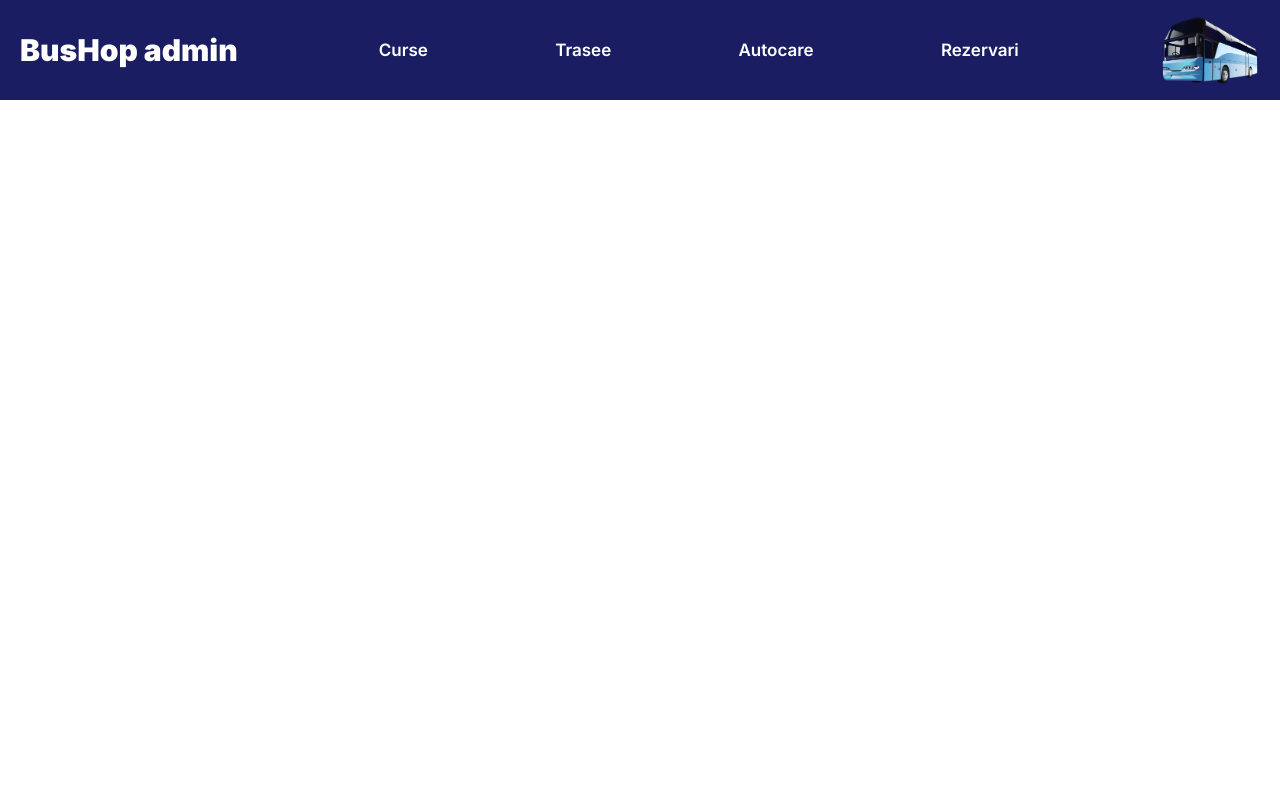
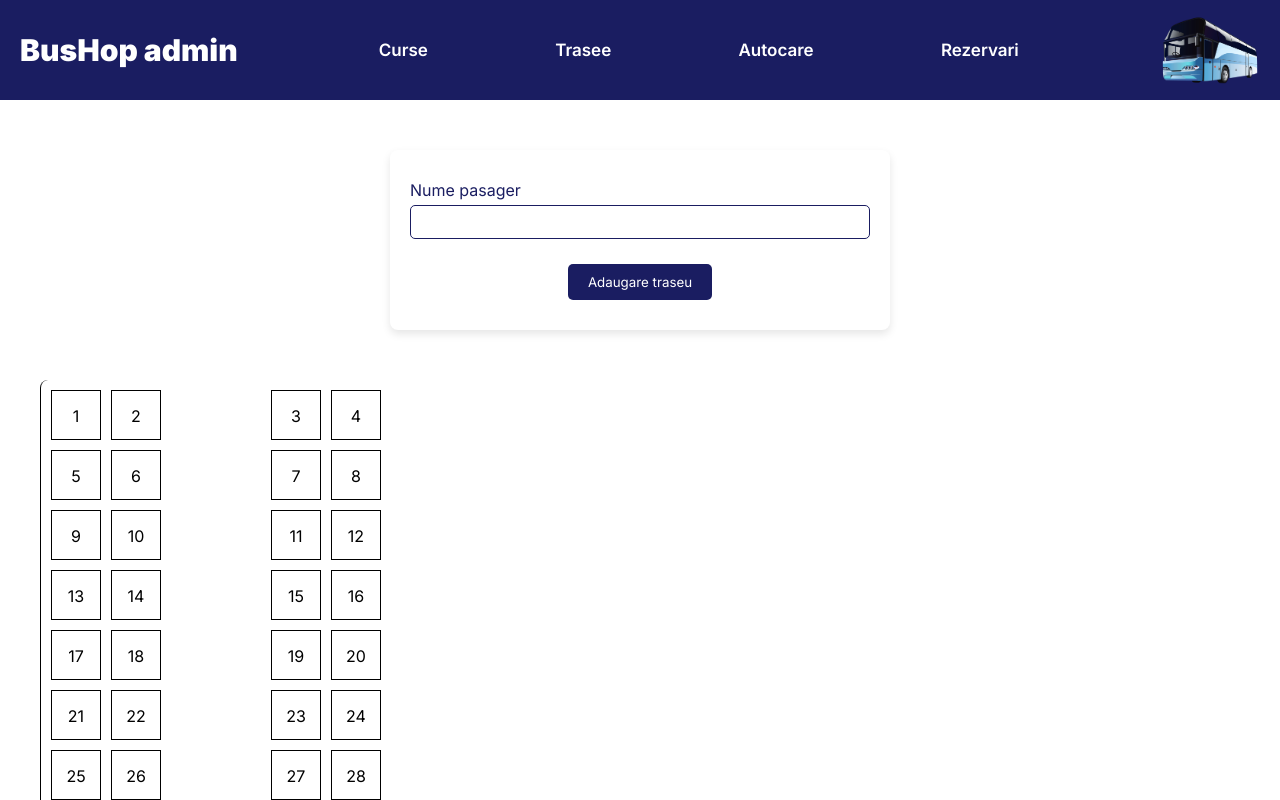
Before and after one commit to Tudor-Bondoc/BusHop, a React (Vite) app in the folder client_admin/: page /adaugare_rezervare/1 in a window 1280 px wide. Shown: the top 800 px of the page. Built offline with nearby package versions, Linux system fonts and the light colour scheme.

Commit message:
frontend for add rezervare - not finished

```diff
--- a/client_admin/src/App.jsx
+++ b/client_admin/src/App.jsx
@@ -11,6 +11,7 @@ import AddAutocar from "./pages/AddAutocar";
 import AddCursa from "./pages/AddCursa";
 import CurseRezervari from "./pages/CurseRezervari";
 import CursaPage from "./pages/CursaPage";
+import AddRezervare from "./pages/AddRezervare";
 
 export default function App() {
   return(
@@ -27,6 +28,7 @@ export default function App() {
           <Route path="/adaugare_autocar" element={<AddAutocar />} />
           <Route path="/adaugare_cursa" element={<AddCursa />} />
           <Route path="/curse/:id" element={<CursaPage />} />
+          <Route path="/adaugare_rezervare/:id" element={<AddRezervare />} />
         </Routes>
       </Router>
     </div>
--- /dev/null
+++ b/client_admin/src/components/Scaun.jsx
@@ -0,0 +1,11 @@
+import React from "react";
+import "../styles/Scaun.css"
+
+export default function Scaun(props) {
+
+    return(
+        <div className="scaun" onClick={()=>{props.onClick()}}>
+            {props.numar_loc}
+        </div>
+    )
+}
--- /dev/null
+++ b/client_admin/src/pages/AddRezervare.jsx
@@ -0,0 +1,85 @@
+import React from "react";
+import { useParams, useNavigate } from "react-router-dom";
+import Scaun from "../components/Scaun";
+import { Formik, Form, Field } from "formik";
+import axios from "axios";
+import * as Yup from 'yup'
+
+
+export default function AddRezervare() {
+
+    let { id } = useParams()
+
+    let numere = [];
+
+    for (let i = 1; i <= 40; i++) {
+        numere.push(i);
+    }
+
+    const [numarScaunSelectat, setNumarScaunSelectat] = React.useState(null)
+
+    function handleClick(numar) {
+        setNumarScaunSelectat(numar)
+    }
+
+
+    const listaScaune = numere.map((numar, key) => {
+        return (
+            <Scaun
+                key = {numar}
+                numar_loc = {numar}
+                onClick = {()=>{handleClick(numar)}}
+            />
+        )
+    })
+
+    const initialValues = {
+        nume: ""
+    }
+
+    const validationSchema = Yup.object().shape({
+        nume: Yup.string().required(),
+    })
+
+    let navigate = useNavigate()
+
+    function onSubmit(data) {
+
+        const dataActualizata = {...data, loc: numarScaunSelectat, CursaID: id}
+
+        axios.post(`http://localhost:3002/rezervari/${id}`, dataActualizata).then((response)=> {
+            console.log("IT WORKED")
+        })
+
+        navigate(`/curse/${id}`)
+    }
+
+
+
+    return(
+        <div className="add--rezervare--container">
+
+        <div className="form--container--default">
+            <Formik
+                initialValues={initialValues}
+                onSubmit={onSubmit}
+                validationSchema={validationSchema}
+            >
+                <Form>
+                    <label>Nume pasager</label>
+                    <Field
+                        id = "input--nume"
+                        name = "nume"
+                    />
+                    <button type="submit">Adaugare traseu</button>
+                </Form>
+            </Formik>
+        </div>
+
+            <div className="lista--scaune--container">
+                {listaScaune}
+            </div>
+
+        </div>
+    )
+}
--- a/client_admin/src/pages/CursaPage.jsx
+++ b/client_admin/src/pages/CursaPage.jsx
@@ -1,5 +1,5 @@
 import React from "react";
-import { useParams } from "react-router-dom";
+import { useParams, useNavigate } from "react-router-dom";
 import axios from "axios";
 import CursaRezervari from "../components/CursaRezervari";
 import "../styles/Cursa.css"
@@ -8,6 +8,7 @@ import Rezervare from "../components/Rezervare";
 export default function CursaPage() {
 
     let { id } = useParams()
+    let navigate = useNavigate()
 
     const [value, setValue] = React.useState([])
     const [listaTrasee, setListaTrasee] = React.useState([])
@@ -54,6 +55,11 @@ export default function CursaPage() {
         )
     })
 
+    const clickHanlder = () => {
+        console.log("s-a apasat")
+        navigate(`/adaugare_rezervare/${id}`)
+    }
+
     return(
         <div>
         <div className="cursa--page--container">
@@ -71,7 +77,7 @@ export default function CursaPage() {
                 />
             </div>
             <div className="cursa--page--right--side">
-                <button className="buton--rezervare">Adauga rezervare</button>
+                <button className="buton--rezervare" onClick={clickHanlder}>Adauga rezervare</button>
             </div>
         </div>
         {lista}
--- a/client_admin/src/styles/Cursa.css
+++ b/client_admin/src/styles/Cursa.css
@@ -81,15 +81,15 @@
   align-items: center;
 }
 
-.cursa--page--container::before {
+/*.cursa--page--container::before {
   content: "";
   position: absolute;
-  top: 3px; /* Specifică poziția de sus a pseudo-elementului */
-  left: 100px; /* Specifică poziția de stânga a pseudo-elementului */
-  width: calc(100% - 200px); /* Lățimea va fi cu 20px mai mică decât lățimea containerului */
-  height: calc(100% + 6px); /* Înălțimea va fi cu 20px mai mică decât înălțimea containerului */
-  border-bottom: 2px solid #1a1d61; /* Stilul border-ului */
-}
+  top: 3px;
+  left: 100px;
+  width: calc(100% - 200px);
+  height: calc(100% + 6px);
+  border-bottom: 2px solid #1a1d61;
+}*/
 
 .buton--rezervare {
     background-color: #1a1d61; /* Culoarea de fundal pentru buton */
--- /dev/null
+++ b/client_admin/src/styles/Scaun.css
@@ -0,0 +1,27 @@
+.scaun {
+    width: 50px;
+    height: 50px;
+    text-align: center;
+    border: 1px solid black;
+    padding: 15px 0px;
+}
+
+.scaun:nth-child(2n) {
+    margin-right: 100px;
+}
+
+.scaun:hover {
+    cursor: pointer;
+}
+
+.lista--scaune--container {
+    display: grid;
+    grid-template-columns: repeat(4, 1fr); /* Patru coloane */
+    gap: 10px; /* Spațiu între coloane */
+    max-width: 400px;
+    margin-top: 40px;
+    margin-left: 40px;
+    padding: 10px;
+    border-left: 1px solid black;
+    border-radius: 8px;
+}
```
